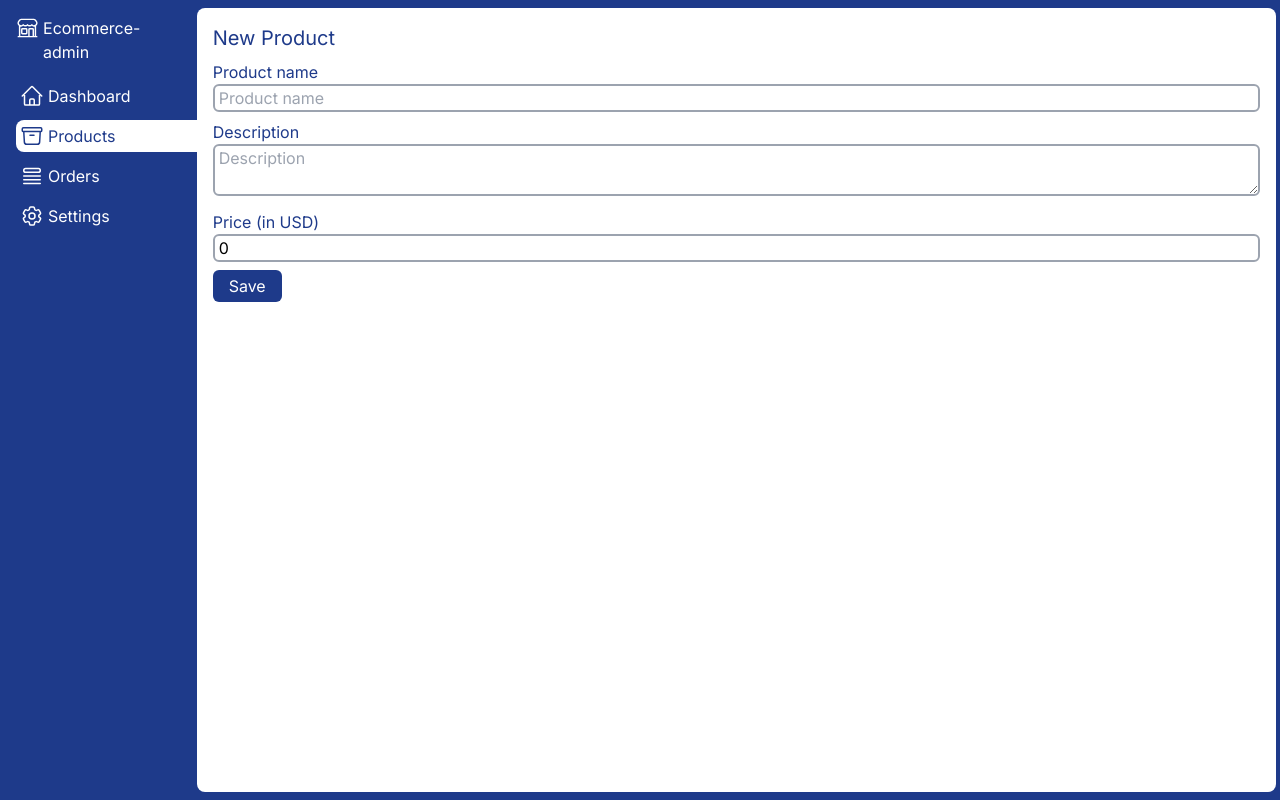
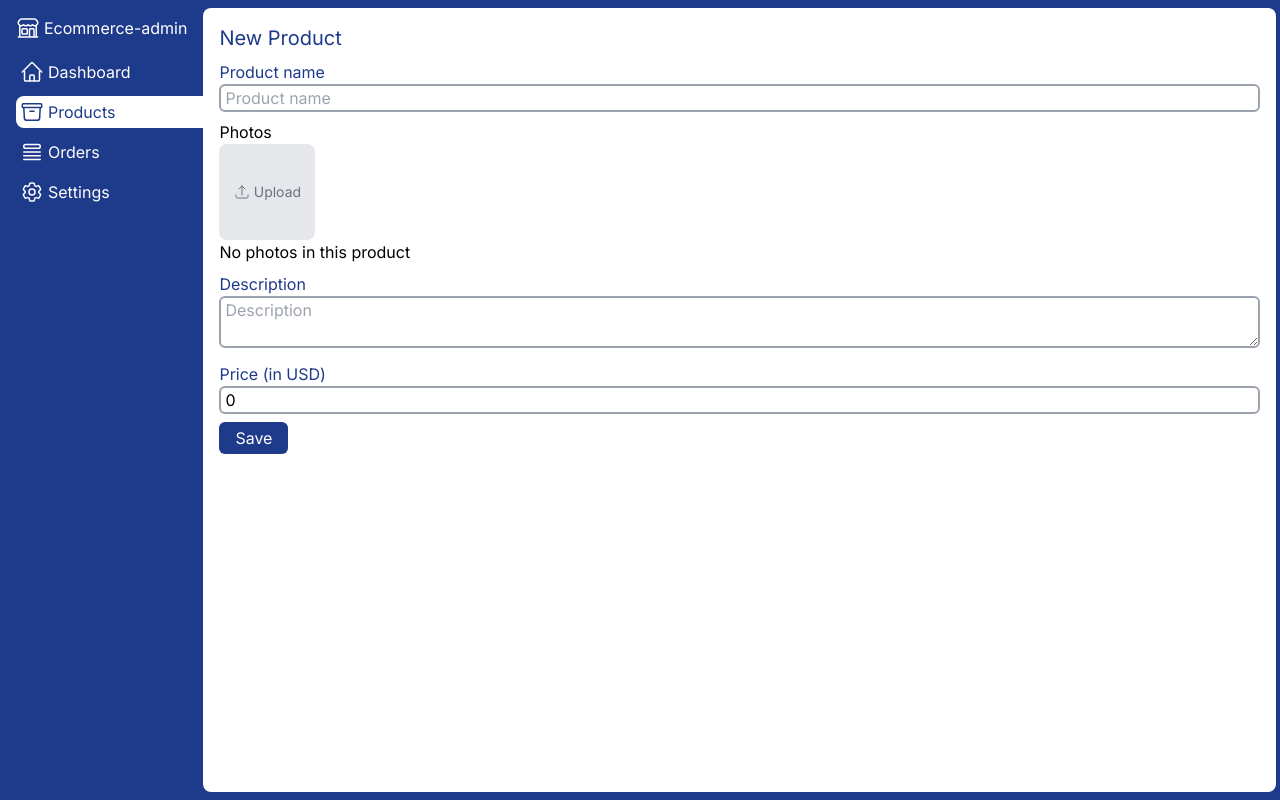
Before and after one commit to lmmagalhaes/next-auth, a Next.js app: page /products/new in a window 1280 px wide. Built offline with nearby package versions, Linux system fonts and the light colour scheme.

Commit message:
delete product

```diff
--- a/package.json
+++ b/package.json
@@ -13,6 +13,7 @@
     "axios": "^1.6.8",
     "mongodb": "^6.5.0",
     "mongoose": "^8.3.2",
+    "multiparty": "^4.2.3",
     "next": "14.2.2",
     "next-auth": "^4.24.7",
     "react": "^18",
--- a/src/app/globals.css
+++ b/src/app/globals.css
@@ -38,3 +38,15 @@ table.basic tr td{
 table.basic a{
     @apply bg-blue-900 text-white text-sm py-1 px-2 rounded-md inline-flex gap-1 mr-2;
 }
+
+.btn-default, .btn-red {
+    @apply px-4 py-1 rounded-md;
+}
+
+.btn-red {
+    @apply bg-red-800 text-white;
+}
+
+.btn-default {
+    @apply bg-gray-500 text-white;
+}
--- a/src/app/products/delete/[id]/page.js
+++ b/src/app/products/delete/[id]/page.js
@@ -24,13 +24,24 @@ export default function DeleteProductPage({ params }) {
     router.back()
   }
 
+  async function deleteProduct() {
+    await axios.delete(`/api/products?id=${id}`)
+    router.back()
+  }
+
   return (
     <Layout>
-      <h1>Do you really want to delete &nbsp; "{productInfo?.title}" ? </h1>
-      <button className="btn-red">Yes</button>
-      <button className="btn-default" onClick={goBack}>
-        No
-      </button>
+      <h1 className="text-center">
+        Do you really want to delete &nbsp; "{productInfo?.title}" ?{' '}
+      </h1>
+      <div className="flex gap-2 justify-center">
+        <button onClick={deleteProduct} className="btn-red">
+          Yes
+        </button>
+        <button className="btn-default" onClick={goBack}>
+          No
+        </button>
+      </div>
       {/* {productInfo && <ProductForm {...productInfo} />} */}
     </Layout>
   )
--- a/src/components/ProductForm.js
+++ b/src/components/ProductForm.js
@@ -8,6 +8,7 @@ export default function ProductForm({
   title: prevTitle,
   description: prevDescription,
   price: prevPrice,
+  images,
 }) {
   const [product, setProduct] = useState({
     title: prevTitle || '',
@@ -42,6 +43,17 @@ export default function ProductForm({
       }
     }
   }
+
+  const uploadImages = async (e) => {
+    const files = e.target.files
+    if (files?.length > 0) {
+      const data = new FormData()
+      for (const file of files) {
+        data.append('file', file)
+      }
+      const res = await axios.post('/api/upload', data)
+    }
+  }
   return (
     <form onSubmit={handleSubmit}>
       <label>Product name</label>
@@ -51,6 +63,28 @@ export default function ProductForm({
         value={product.title}
         onChange={(e) => handleChange(e.target.value, 'title')}
       />
+      <labe>Photos</labe>
+      <div className="mb-2">
+        <label className="w-24 h-24 cursor-pointer text-center flex items-center justify-center gap-1 text-sm text-gray-500 rounded-lg bg-gray-200">
+          <svg
+            xmlns="http://www.w3.org/2000/svg"
+            fill="none"
+            viewBox="0 0 24 24"
+            strokeWidth={1.5}
+            stroke="currentColor"
+            className="w-4 h-4"
+          >
+            <path
+              strokeLinecap="round"
+              strokeLinejoin="round"
+              d="M3 16.5v2.25A2.25 2.25 0 0 0 5.25 21h13.5A2.25 2.25 0 0 0 21 18.75V16.5m-13.5-9L12 3m0 0 4.5 4.5M12 3v13.5"
+            />
+          </svg>
+          Upload
+          <input type="file" onChange={uploadImages} className="hidden" />
+        </label>
+        {!images?.length && <div>No photos in this product</div>}
+      </div>
       <label>Description</label>
       <textarea
         placeholder="Description"
--- a/src/pages/api/products.js
+++ b/src/pages/api/products.js
@@ -24,4 +24,9 @@ export default async function handler(req, res) {
     await Product.updateOne({ _id }, { title, description, price })
     res.json(true)
   }
+
+  if (method === 'DELETE') {
+    if (req.query.id) await Product.deleteOne({ _id: req.query.id })
+    res.json(true)
+  }
 }
--- /dev/null
+++ b/src/pages/api/upload.js
@@ -0,0 +1,13 @@
+import multiparty from 'multiparty'
+
+export default async function handle(req, res) {
+  const form = new multiparty.Form()
+  form.parse(req, async (err, fields, files) => {
+    console.log('daasaas', files?.length)
+    res.send('ok')
+  })
+}
+
+export const config = {
+  api: { bodyParser: false },
+}
```
Also changed, not shown: 2 other files (tests, documents, lock files or other folders).
